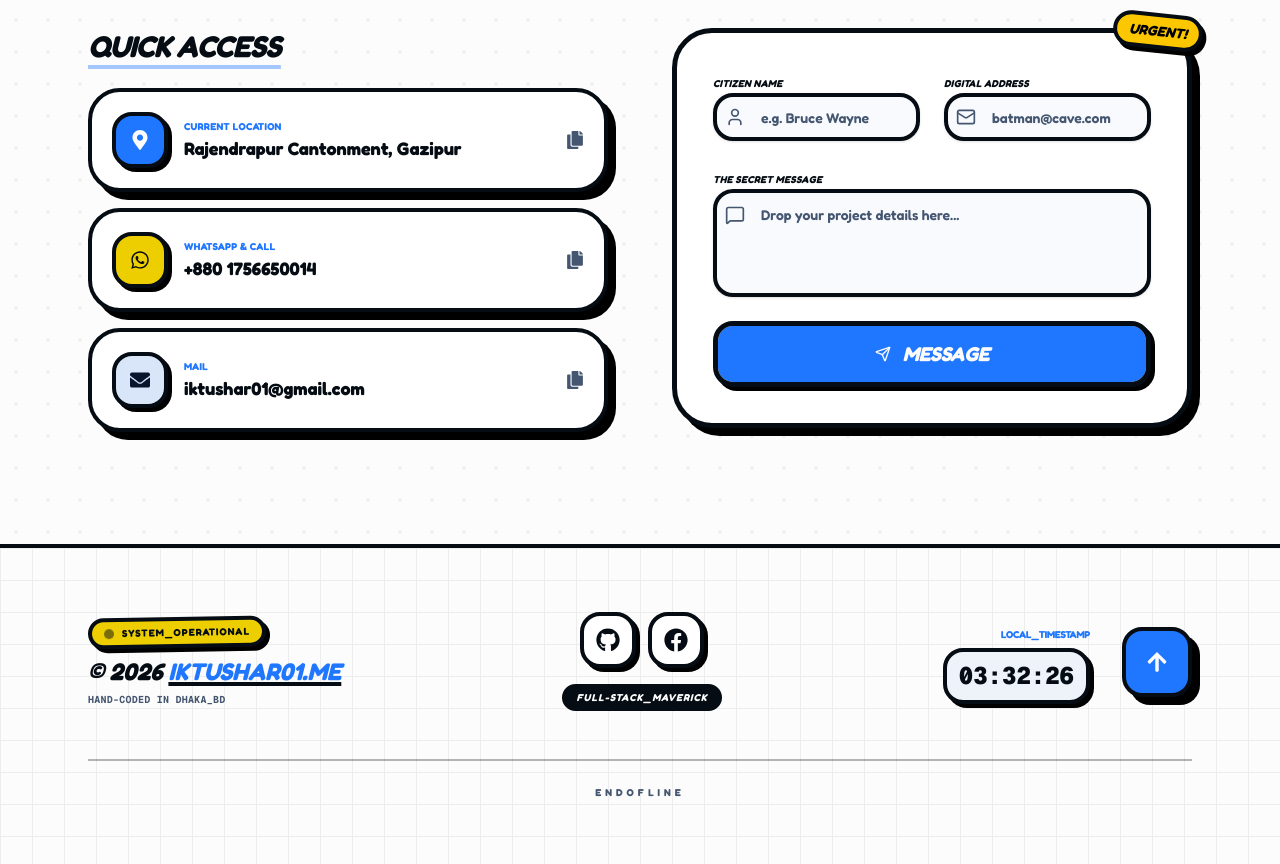
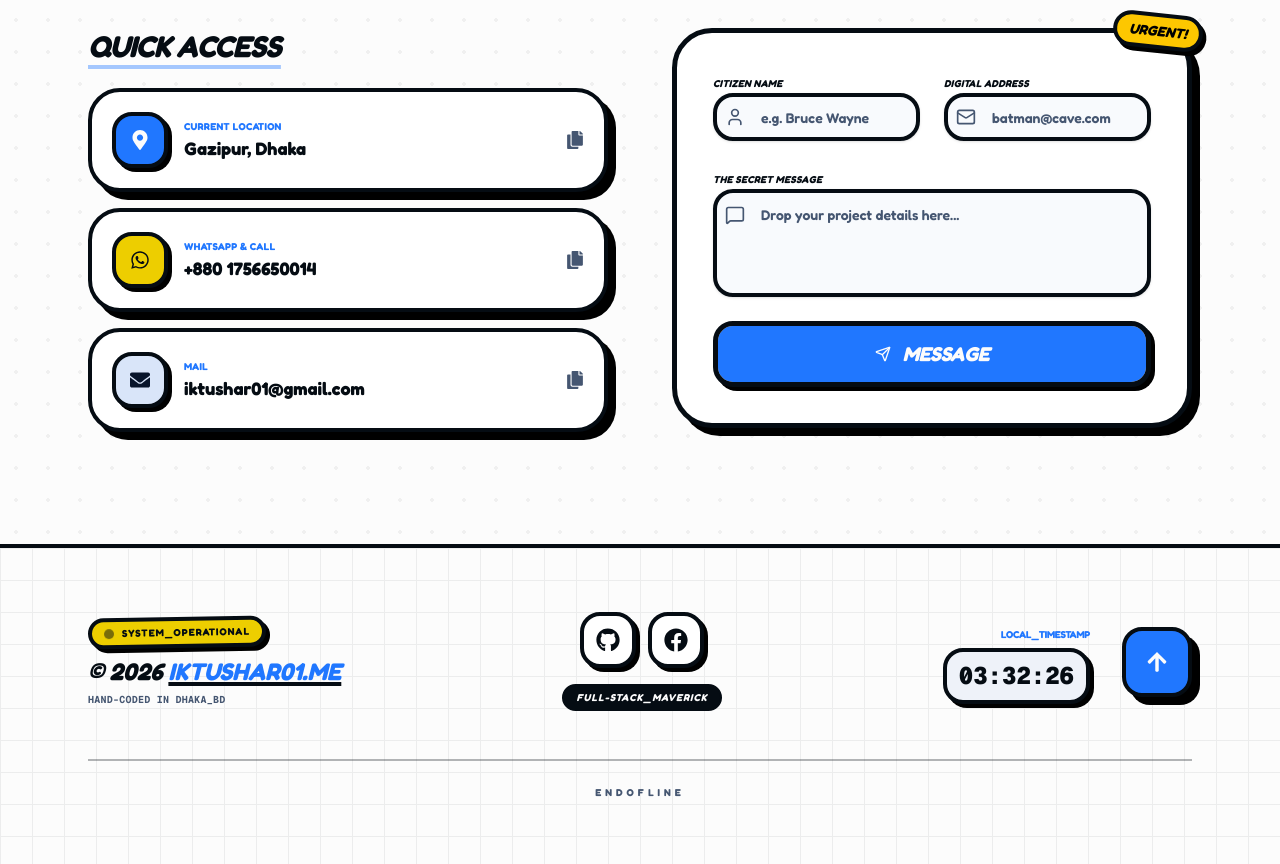
Before and after one commit to iktushar01/iktushar01.me, a Next.js app: page / in a window 1280 px wide. Shown: the part 8700-9564 px from the top of the page. Built offline with nearby package versions, Linux system fonts and the light colour scheme.

Commit message:
feat: implement interactive contact module with form and clipboard support

```diff
--- a/src/components/modules/homepage/contactUs.tsx
+++ b/src/components/modules/homepage/contactUs.tsx
@@ -86,7 +86,7 @@ export default function ContactUs() {
   };
 
   const contactRows = [
-    { icon: <FaMapMarkerAlt />, val: "Rajendrapur Cantonment, Gazipur", label: "Current Location", surface: "bg-primary text-primary-foreground" },
+    { icon: <FaMapMarkerAlt />, val: "Gazipur, Dhaka", label: "Current Location", surface: "bg-primary text-primary-foreground" },
     { icon: <FaWhatsapp />, val: "+880 1756650014", label: "Whatsapp & call", surface: "bg-accent text-accent-foreground" },
     { icon: <FaEnvelope />, val: "iktushar01@gmail.com", label: "Mail", surface: "bg-secondary text-secondary-foreground" },
   ];
```
